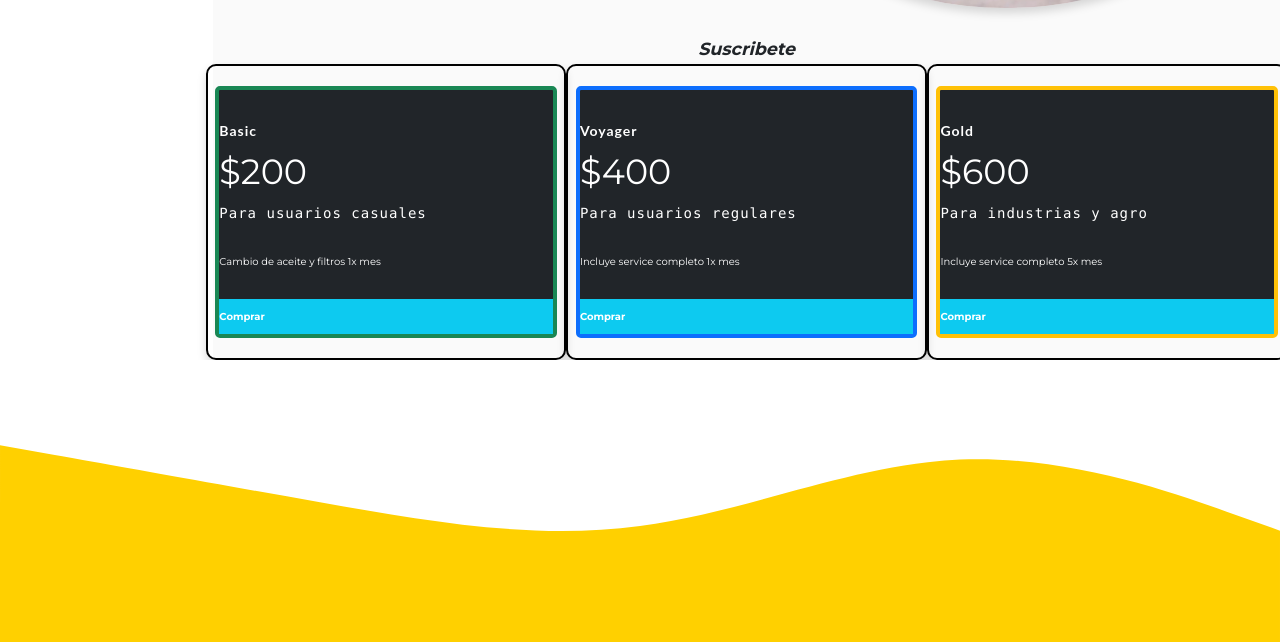
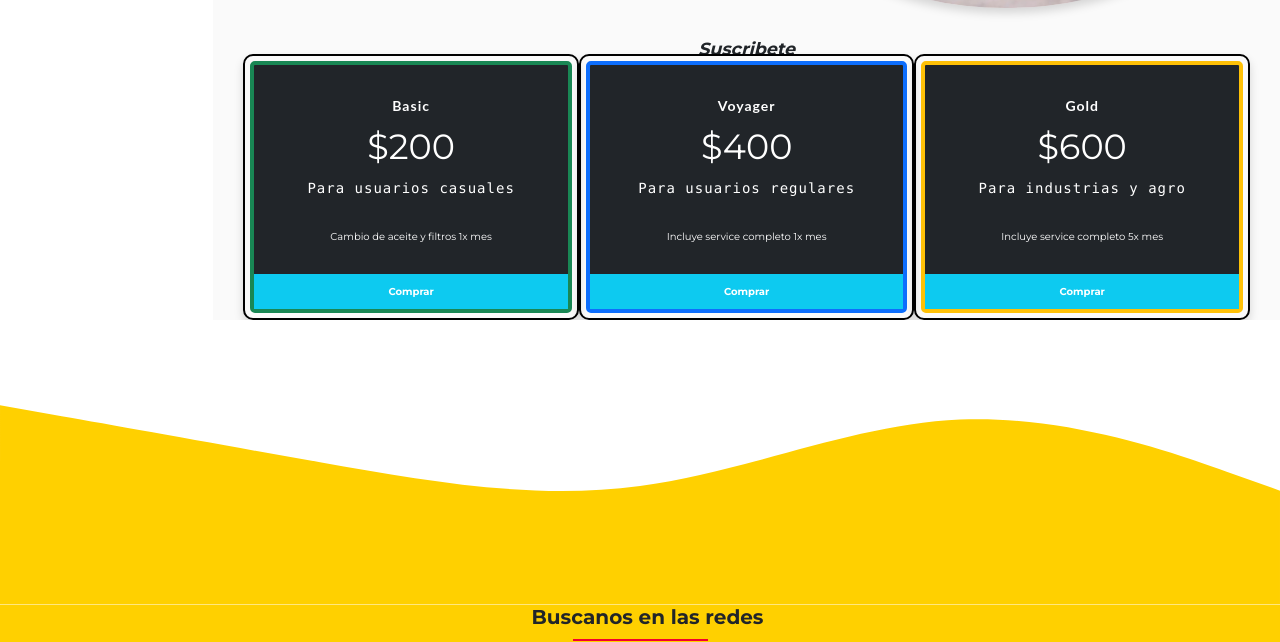
Before and after one commit to nicossanchez1/pre-entrega2, a plain HTML site: page index.html in a window 1280 px wide. Shown: the part 2080-2722 px from the top of the page. Drawn offline with nearby package versions, Linux system fonts and the light colour scheme.

Commit message:
pre-entrega2

```diff
--- a/index.html
+++ b/index.html
@@ -266,8 +266,8 @@
           <!-- Suscripciones -->
           <div>
             <h3 class="fw-bold fst-italic text-center">Suscribete</h3>
-            <div class="row gy-3 carousel">
-              <article class="col-10 col-md-4 shadow">
+            <div class="row gy-3 gx-2 mx-5 text-center carousel">
+              <article class="col-10 col-md-4 my-0 p-2 shadow">
                 <div
                   class="border border-4 border-success bg-dark text-white rounded-3">
                   <p class="mt-5 fw-bold text-white">Basic</p>
@@ -279,7 +279,7 @@
                   <a href="#" class="bg-info text-white d-block py-3 text-decoration-none fw-bold">Comprar</a>
                 </div>
               </article>
-              <article class="col-10 col-md-4 shadow">
+              <article class="col-10 col-md-4 my-0 p-2 shadow">
                 <div class="border border-4 border-primary rounded-3 bg-dark text-white">
                   <p class="mt-5 fw-bold text-white">Voyager</p>
                   <h2 class="display-4">$400</h2>
@@ -290,7 +290,7 @@
                   <a href="#" class="bg-info text-white d-block py-3 text-decoration-none fw-bold">Comprar</a>
                 </div>
               </article>
-              <article class="col-10 col-md-4 shadow">
+              <article class="col-10 col-md-4 my-0 p-2 shadow">
                 <div class="border border-4 border-warning rounded-3 bg-dark text-white">
                   <p class="mt-5 fw-bold text-white">Gold</p>
                   <h2 class="display-4">$600</h2>
```
Also changed, not shown: pages/Filtros.html (+2 -2 lines), pages/Fluidos.html (+2 -2 lines), pages/Neumaticos.html (+2 -2 lines), pages/Repuestos.html (+2 -2 lines), pages/aceites.html (+1 -1 lines).
